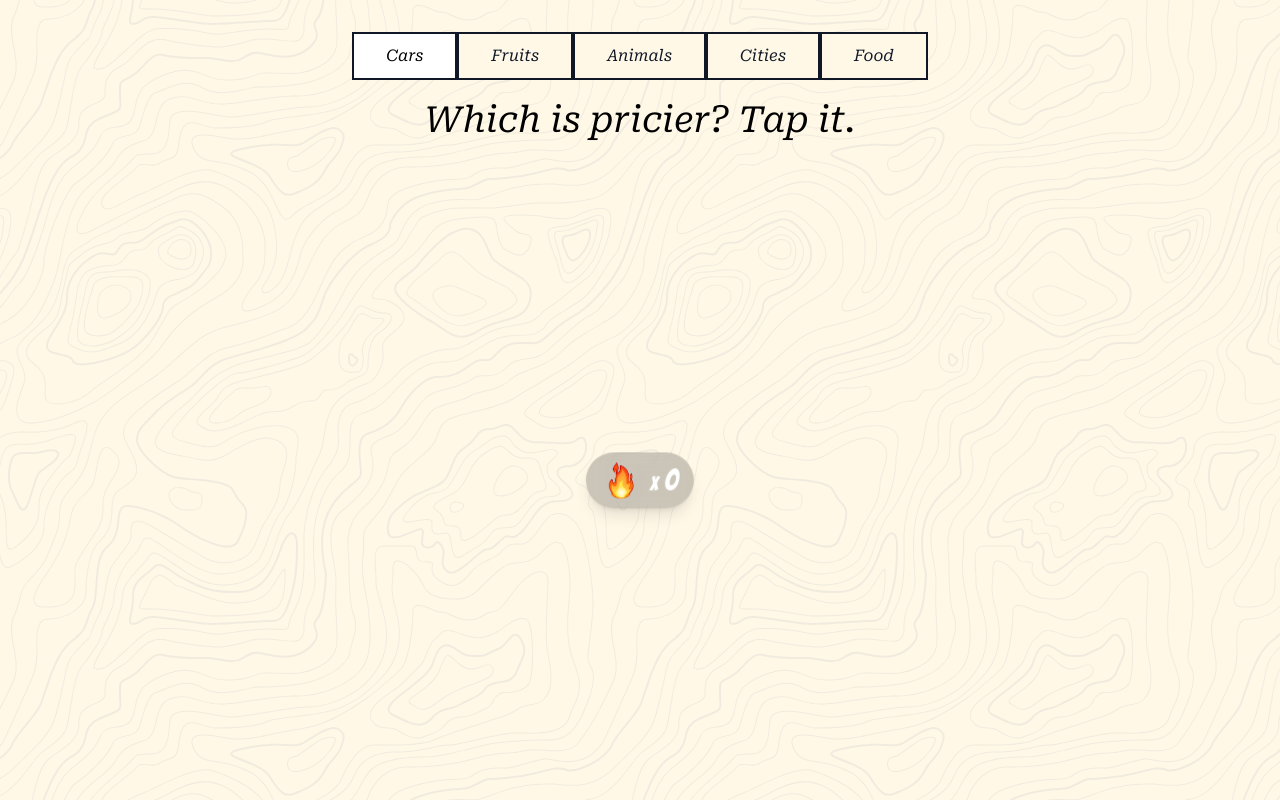
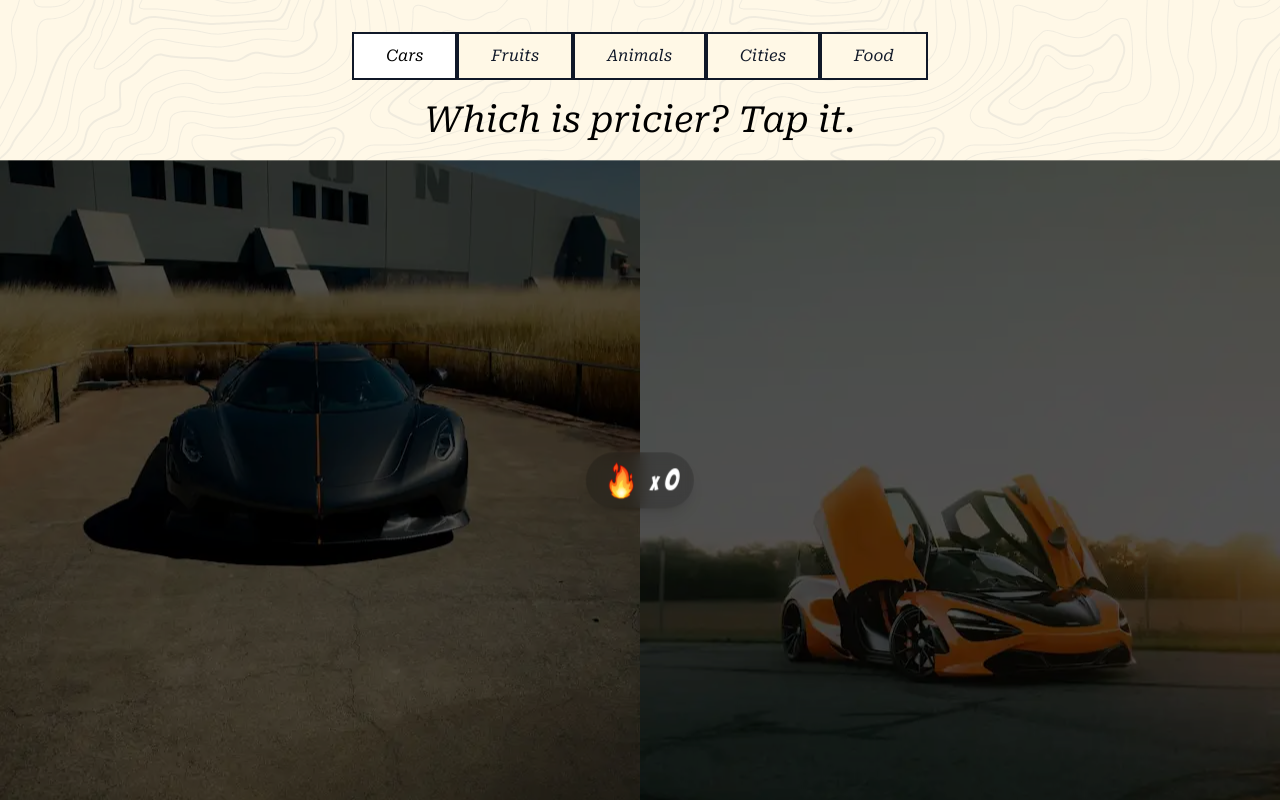
Before and after one commit to jatiinyadav/website1, a Next.js app: page / in a window 1280 px wide. Both pictures are taken after a click on the button "Cars". Built offline with nearby package versions, Linux system fonts and the light colour scheme.

Commit message:
[FIX]: Removed blur css

```diff
--- a/components/Game.tsx
+++ b/components/Game.tsx
@@ -201,9 +201,7 @@ const Game: React.FC<StreakCounterProps> = ({ header }) => {
                     fill
                     placeholder="blur"
                     blurDataURL={leftOption.base64url}
-                    className={`object-cover brightness-40 transition duration-700 ${
-                      loaded ? "blur-0 opacity-100" : "blur-md opacity-0"
-                    }`}
+                    className={`object-cover brightness-40 transition duration-700`}
                     onLoadingComplete={() => setLoaded(true)}
                   />
                 </div>
@@ -261,9 +259,7 @@ const Game: React.FC<StreakCounterProps> = ({ header }) => {
                     fill
                     placeholder="blur"
                     blurDataURL={rightOption.base64url}
-                    className={`object-cover brightness-40 transition duration-700 ${
-                      loaded ? "blur-0 opacity-100" : "blur-md opacity-0"
-                    }`}
+                    className={`object-cover brightness-40 transition duration-700`}
                     onLoadingComplete={() => setLoaded(true)}
                   />
                 </div>
```
